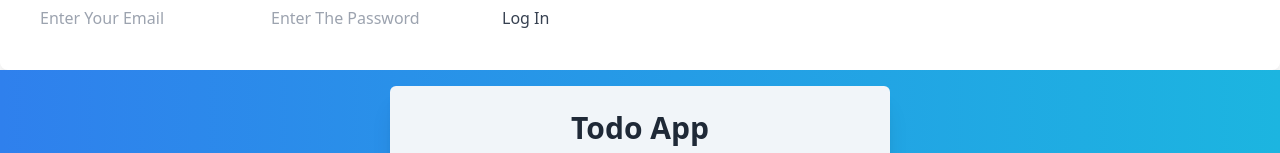
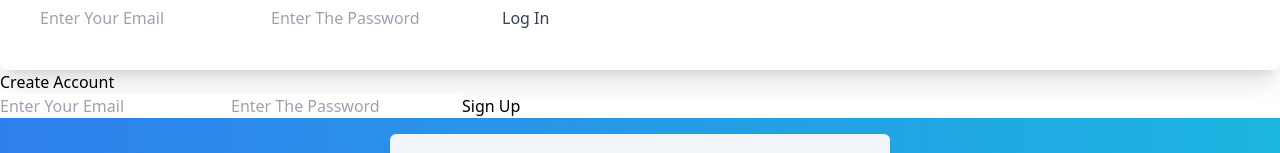
Before and after one commit to Aram442/react-todo-app, a React (Create React App) app: page / in a window 1280 px wide. Shown: the part 354-507 px from the top of the page. Built offline with nearby package versions, Linux system fonts and the light colour scheme; no server answers; the database is empty.

Commit message:
Creating Auth Detail component

```diff
--- a/src/App.js
+++ b/src/App.js
@@ -1,18 +1,14 @@
 import { AiOutlinePlus } from "react-icons/ai";
-import Todo from "./Todo.jsx";
 import Login from "./auth/Login.jsx";
-import LinkTo from "./LinkTo.jsx";
 import AddTodos from "./AddTodos.jsx";
-import { BrowserRouter, Routes, Route } from "react-router-dom";
+import SignUp from "./auth/SignUp.jsx";
 
 function App() {
   return (
     <div>
-      {/* <BrowserRouter> */}
-        {/* <LinkTo /> */}
-        <Login />
-        <AddTodos />
-      {/* </BrowserRouter> */}
+      <Login />
+      <SignUp />
+      <AddTodos />
     </div>
   );
 }
--- /dev/null
+++ b/src/auth/AuthDatails.jsx
@@ -0,0 +1,20 @@
+import React, { useState, useEffect } from "react";
+import { onAuthStateChanged } from "firebase/auth";
+import { auth } from "../firebase";
+
+function AuthDatails() {
+  const [AuthUser, setAuthUser] = useState(null);
+
+  useEffect(() => {
+    const listen = onAuthStateChanged(auth, (user) => {
+      if (user) {
+        setAuthUser(user);
+      } else {
+        setAuthUser(null);
+      }
+    });
+  }, []);
+  return <div>{AuthUser ? <p>Signed In</p> : <p>Sugned Out</p>}</div>;
+}
+
+export default AuthDatails;
--- a/src/auth/SignUp.jsx
+++ b/src/auth/SignUp.jsx
@@ -1,16 +1,16 @@
 import React, { useState } from "react";
-import { signInWithEmailAndPassword } from "firebase/auth";
+import { createUserWithEmailAndPassword } from "firebase/auth";
 import { auth } from "../firebase";
 
-function Login() {
+function SignUp() {
   const [email, setEmail] = useState("");
   const [password, setPassword] = useState("");
 
-  //------------------ SIGN IN WITH EMAIL & PASSWORD -------------------//
-  const signIn = (e) => {
+  //------------------ SIGN UP WITH EMAIL & PASSWORD -------------------//
+  const signUp = (e) => {
     e.preventDefault();
     try {
-      signInWithEmailAndPassword(auth, email, password)
+      createUserWithEmailAndPassword(auth, email, password)
         .then((userCredential) => {
           console.log(userCredential);
         })
@@ -24,7 +24,8 @@ function Login() {
 
   return (
     <div>
-      <form action="">
+      <form onSubmit={signUp}>
+        <h1>Create Account</h1>
         <input
           type="email"
           placeholder="Enter Your Email"
@@ -37,10 +38,10 @@ function Login() {
           value={password}
           onChange={(e) => setPassword(e.target.value)}
         />
-        <button type="submit">Log In</button>
+        <button type="submit">Sign Up</button>
       </form>
     </div>
   );
 }
 
-export default Login;
+export default SignUp;
```
